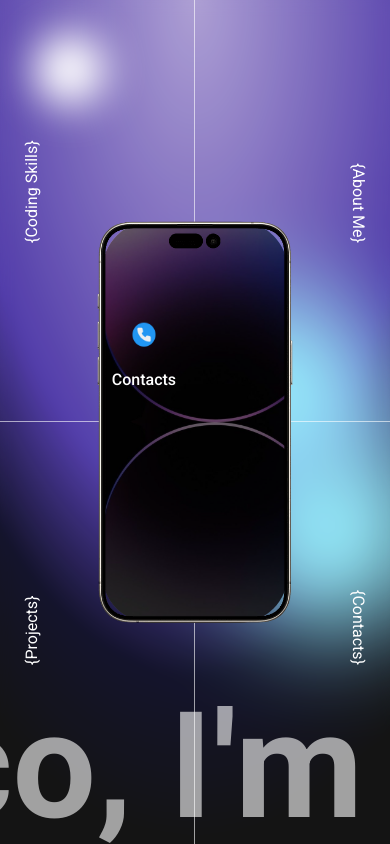
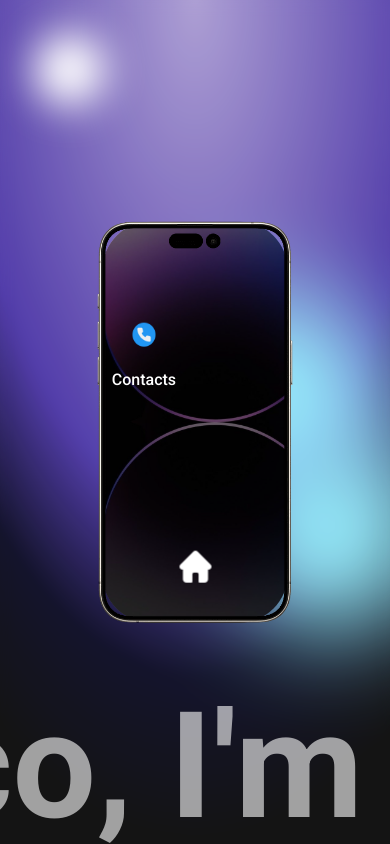
Before and after one commit to Mariosam2/portfolio, a React (Vite) app: page /contacts in a window 390 px wide. Built offline with nearby package versions, Linux system fonts and the light colour scheme.

Commit message:
navlink to home in every component

```diff
--- a/src/App.jsx
+++ b/src/App.jsx
@@ -1,20 +1,33 @@
 import Navbar from "./components/Navbar";
 import Home from "./components/Home";
 import ProjectsComponent from "./components/ProjectsComponent";
-import { Routes, Route, useLocation } from "react-router";
+import { Routes, Route, useLocation, NavLink } from "react-router";
 import CodingSkills from "./components/CodingSkills";
 import Contacts from "./components/Contacts";
 import AboutMe from "./components/AboutMe";
 import IphoneImg from "./assets/iphone.png";
 import { useRef } from "react";
+import homeIcon from "./assets/home.png";
 
 function App() {
   const cursorRef = useRef(null);
+  const routePath = useLocation().pathname;
+
+  const ShowHomeLink = () => {
+    if (routePath !== "/") {
+      return (
+        <NavLink
+          className="absolute bottom-6 left-1/2 translate-x-[-50%]"
+          to={"/"}
+        >
+          <img className="size-8" src={homeIcon} alt="" />
+        </NavLink>
+      );
+    }
+  };
+
   const showCursor = () => {
-    console.log(window.innerWidth);
-    if (window.innerWidth > 1024) {
-      cursorRef.current.style.visibility = "visible";
-    }
+    cursorRef.current.style.visibility = "visible";
   };
 
   const hidCursor = () => {
@@ -73,6 +86,7 @@ function App() {
                 <Route path="/about-me" element={<AboutMe />} />
                 <Route path="/contacts" element={<Contacts />} />
               </Routes>
+              <ShowHomeLink />
             </div>
           </div>
         </div>
--- a/src/components/Navbar.jsx
+++ b/src/components/Navbar.jsx
@@ -39,8 +39,9 @@ const Navbar = ({
   ];
 
   return (
+    <>
       <nav
-      className="navbar grid grid-cols-2 grid-rows-2 absolute w-full h-screen -z-10
+        className="navbar hidden sm:grid  grid-cols-2 grid-rows-2 absolute w-full h-screen -z-10
      text-white "
       >
         {navLinks.map((navLink, index) => {
@@ -68,6 +69,8 @@ const Navbar = ({
           );
         })}
       </nav>
+      <nav className="mobile-nav block sm:hidden"></nav>
+    </>
   );
 };
 
```
Also changed, not shown: src/assets/home.png (added). Lines whose indentation alone changed are shown as unchanged.
